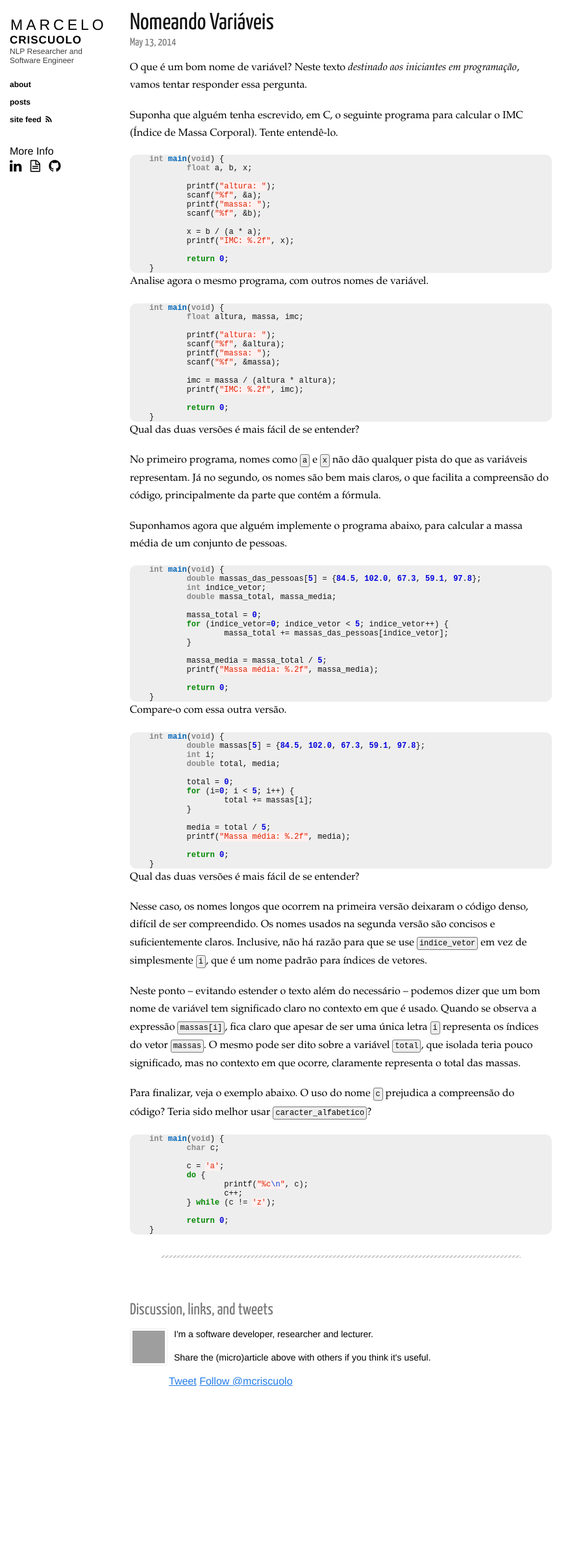
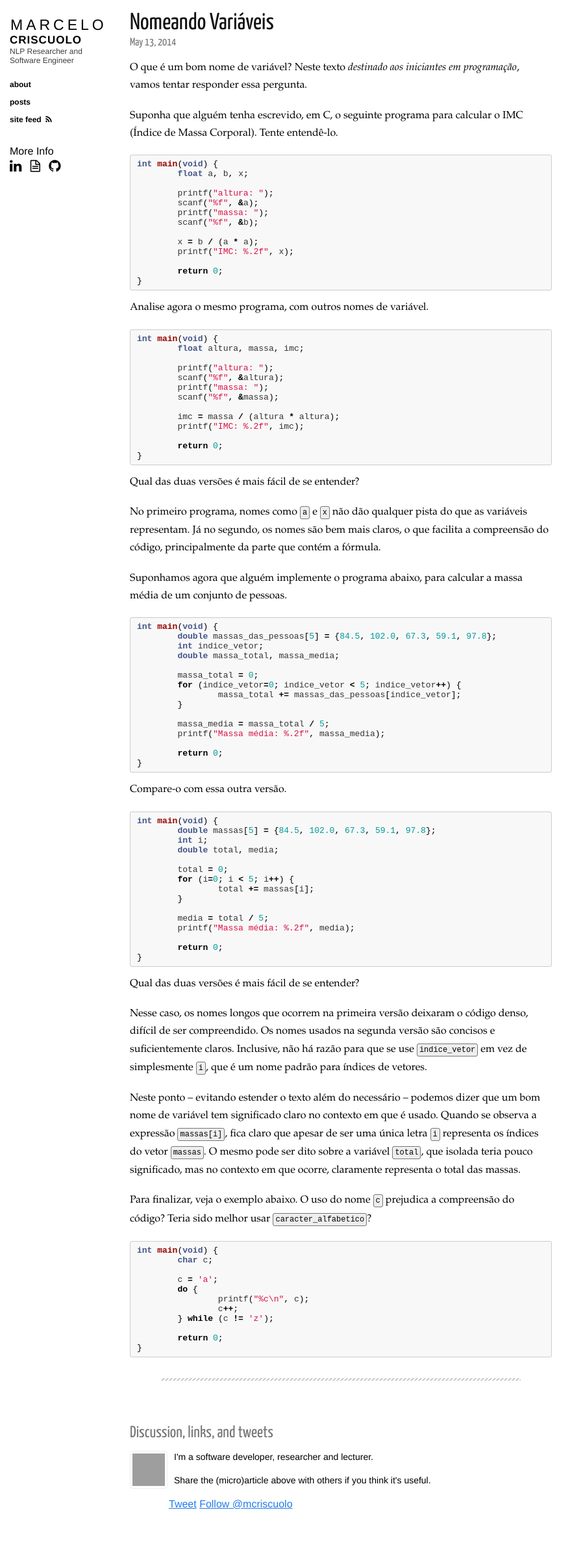
Before and after one commit to mcrisc/mcrisc.github.io, a Jekyll site: the page built from _posts/2014-05-13-nomeando-variaveis.markdown, in a window 1280 px wide. Shown: the whole page at 65% size, without its empty margins (0-898 px from the left). Built offline with Jekyll 4.4.1, drawn with Linux system fonts in a browser that asks for light colours; nearby versions of some CDN libraries; Markdown is read by kramdown in place of the engine named in the settings; comment, search, counter and statistics services are not loaded; before the commit the page ends 2195 px from its top, so only the background shows below that; grey boxes are pictures that could not be loaded.

Commit message:
syntax highlight

````diff
--- a/_config.yml
+++ b/_config.yml
@@ -1,7 +1,9 @@
-markdown: rdiscount
+markdown: redcarpet
 pygments: true
 permalink: /posts/:title
 rdiscount:
+  extensions: [smart]
+redcarpet:
   extensions: [smart]
 
 name: Marcelo Criscuolo
--- a/_layouts/layout.html
+++ b/_layouts/layout.html
@@ -17,7 +17,7 @@
 
   <link rel="stylesheet" href="/css/fontawesome.min.css" type="text/css" media="screen, projection" />
   <link rel="stylesheet" href="/css/base.css" type="text/css" media="screen, projection" />
-  <link rel="stylesheet" href="/css/pygments.css" type="text/css" />
+  <link rel="stylesheet" href="/css/jekyll-github.css" type="text/css" />
   <link media="only screen and (max-device-width: 480px)" href="/css/mobile.css" type="text/css" rel="stylesheet" />
   <link media="only screen and (device-width: 768px)" href="/css/mobile.css" type="text/css" rel="stylesheet" />
   <link href='http://fonts.googleapis.com/css?family=Yanone+Kaffeesatz' rel='stylesheet' type='text/css'>
--- a/_posts/2014-05-13-nomeando-variaveis.markdown
+++ b/_posts/2014-05-13-nomeando-variaveis.markdown
@@ -10,7 +10,7 @@
 
 Suponha que alguém tenha escrevido, em C, o seguinte programa para calcular o IMC (Índice de Massa Corporal). Tente entendê-lo.
 
-```c
+```c++
 int main(void) {
 	float a, b, x;
 
@@ -29,7 +29,7 @@
 
 Analise agora o mesmo programa, com outros nomes de variável.
 
-```c
+```c++
 int main(void) {
 	float altura, massa, imc;
 
@@ -52,7 +52,7 @@
 
 Suponhamos agora que alguém implemente o programa abaixo, para calcular a massa média de um conjunto de pessoas.
 
-```c
+```c++
 int main(void) {
 	double massas_das_pessoas[5] = {84.5, 102.0, 67.3, 59.1, 97.8};
 	int indice_vetor;
@@ -72,7 +72,7 @@
 
 Compare-o com essa outra versão.
 
-```c
+```c++
 int main(void) {
 	double massas[5] = {84.5, 102.0, 67.3, 59.1, 97.8};
 	int i;
@@ -98,7 +98,7 @@
 
 Para finalizar, veja o exemplo abaixo. O uso do nome `c` prejudica a compreensão do código? Teria sido melhor usar `caracter_alfabetico`?
 
-```c
+```c++
 int main(void) {
 	char c;
 
--- /dev/null
+++ b/css/jekyll-github.css
@@ -0,0 +1,70 @@
+/*
+ * GitHub style for Pygments syntax highlighter, for use with Jekyll
+ * Courtesy of GitHub.com
+ *
+ * https://github.com/aahan/pygments-github-style
+ */
+
+.highlight pre, pre, .highlight .hll { background-color: #f8f8f8; border: 1px solid #ccc; padding: 6px 10px; border-radius: 3px; }
+.highlight .c { color: #999988; font-style: italic; }
+.highlight .err { color: #a61717; background-color: #e3d2d2; }
+.highlight .k { font-weight: bold; }
+.highlight .o { font-weight: bold; }
+.highlight .cm { color: #999988; font-style: italic; }
+.highlight .cp { color: #999999; font-weight: bold; }
+.highlight .c1 { color: #999988; font-style: italic; }
+.highlight .cs { color: #999999; font-weight: bold; font-style: italic; }
+.highlight .gd { color: #000000; background-color: #ffdddd; }
+.highlight .gd .x { color: #000000; background-color: #ffaaaa; }
+.highlight .ge { font-style: italic; }
+.highlight .gr { color: #aa0000; }
+.highlight .gh { color: #999999; }
+.highlight .gi { color: #000000; background-color: #ddffdd; }
+.highlight .gi .x { color: #000000; background-color: #aaffaa; }
+.highlight .go { color: #888888; }
+.highlight .gp { color: #555555; }
+.highlight .gs { font-weight: bold; }
+.highlight .gu { color: #800080; font-weight: bold; }
+.highlight .gt { color: #aa0000; }
+.highlight .kc { font-weight: bold; }
+.highlight .kd { font-weight: bold; }
+.highlight .kn { font-weight: bold; }
+.highlight .kp { font-weight: bold; }
+.highlight .kr { font-weight: bold; }
+.highlight .kt { color: #445588; font-weight: bold; }
+.highlight .m { color: #009999; }
+.highlight .s { color: #dd1144; }
+.highlight .n { color: #333333; }
+.highlight .na { color: teal; }
+.highlight .nb { color: #0086b3; }
+.highlight .nc { color: #445588; font-weight: bold; }
+.highlight .no { color: teal; }
+.highlight .ni { color: purple; }
+.highlight .ne { color: #990000; font-weight: bold; }
+.highlight .nf { color: #990000; font-weight: bold; }
+.highlight .nn { color: #555555; }
+.highlight .nt { color: navy; }
+.highlight .nv { color: teal; }
+.highlight .ow { font-weight: bold; }
+.highlight .w { color: #bbbbbb; }
+.highlight .mf { color: #009999; }
+.highlight .mh { color: #009999; }
+.highlight .mi { color: #009999; }
+.highlight .mo { color: #009999; }
+.highlight .sb { color: #dd1144; }
+.highlight .sc { color: #dd1144; }
+.highlight .sd { color: #dd1144; }
+.highlight .s2 { color: #dd1144; }
+.highlight .se { color: #dd1144; }
+.highlight .sh { color: #dd1144; }
+.highlight .si { color: #dd1144; }
+.highlight .sx { color: #dd1144; }
+.highlight .sr { color: #009926; }
+.highlight .s1 { color: #dd1144; }
+.highlight .ss { color: #990073; }
+.highlight .bp { color: #999999; }
+.highlight .vc { color: teal; }
+.highlight .vg { color: teal; }
+.highlight .vi { color: teal; }
+.highlight .il { color: #009999; }
+.highlight .gc { color: #999; background-color: #EAF2F5; }
````
